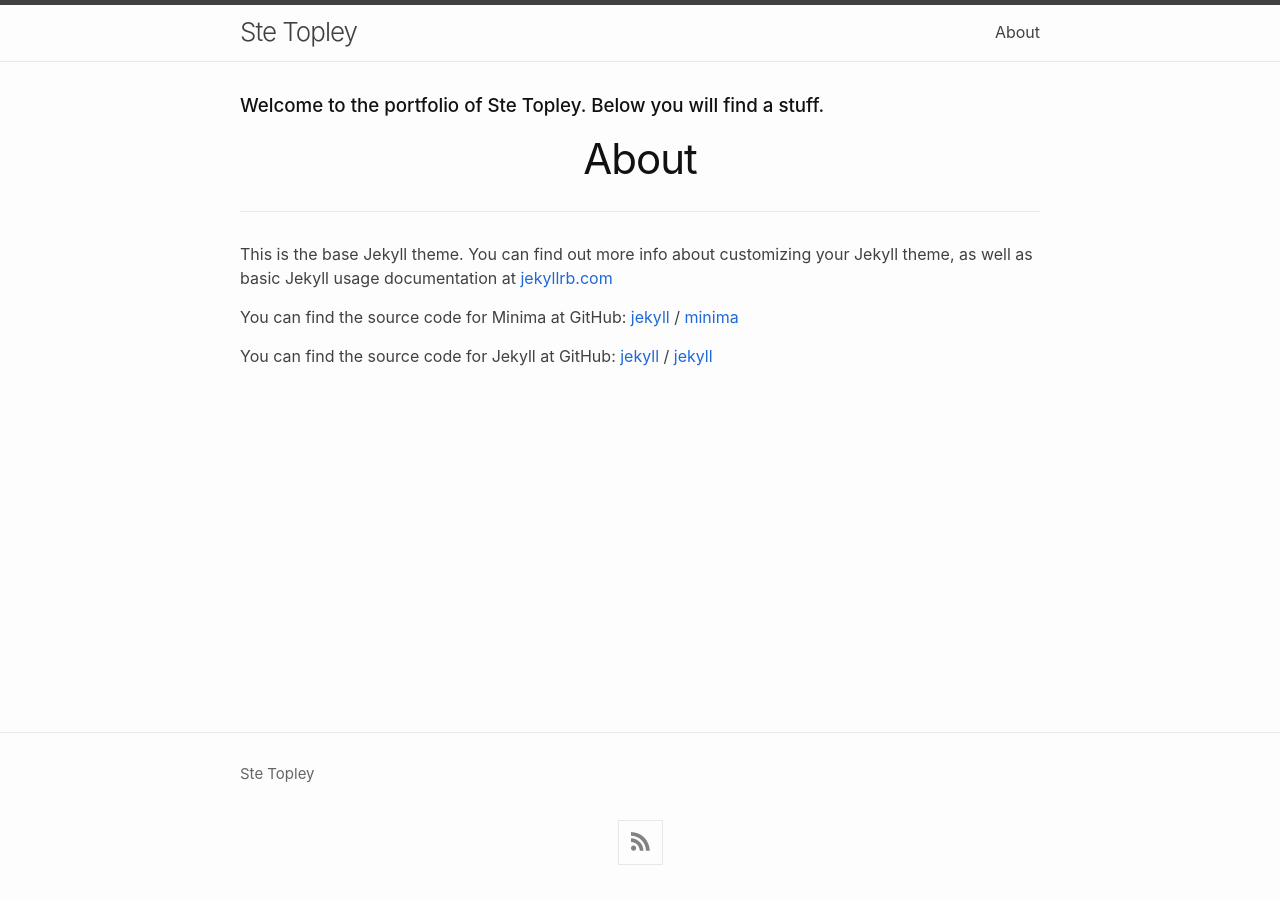
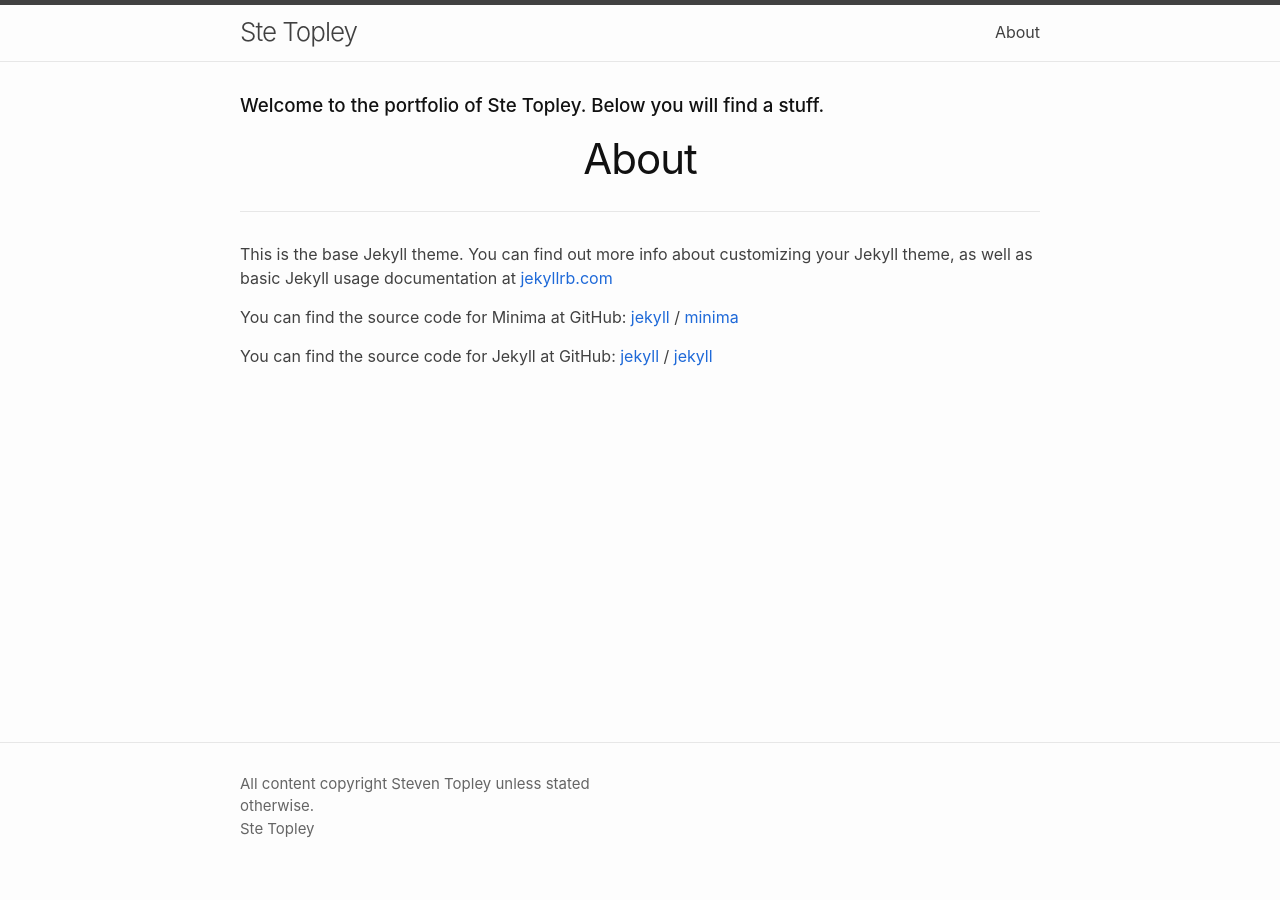
Before and after one commit to SteTop82/SteTop-portfolio-, a Jekyll site: the page built from about.md, in a window 1280 px wide. Built offline with Jekyll 4.4.1, drawn with Linux system fonts in a browser that asks for light colours; nearby versions of some CDN libraries.

Commit message:
Update footer.html

```diff
--- a/_includes/footer.html
+++ b/_includes/footer.html
@@ -7,7 +7,7 @@
 
     <div class="footer-col-wrapper">
       <div class="footer-col">
-      {%- if site.author %}
+      <!--{%- if site.author %}-->All content copyright Steven Topley unless stated otherwise.
         <ul class="contact-list">
           {% if site.author.name -%}
             <li class="p-name">{{ site.author.name | escape }}</li>
@@ -23,9 +23,9 @@
       </div>
     </div>
 
-    <div class="social-links">
+    <!--<div class="social-links">
       {%- include social.html -%}
-    </div>
+    </div>-->
 
   </div>
 
```
